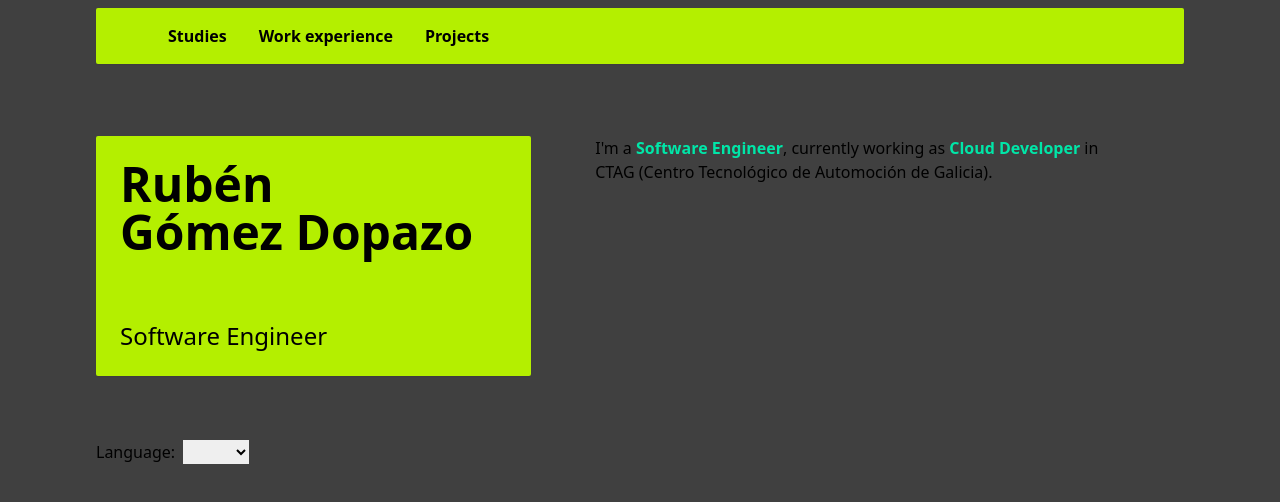
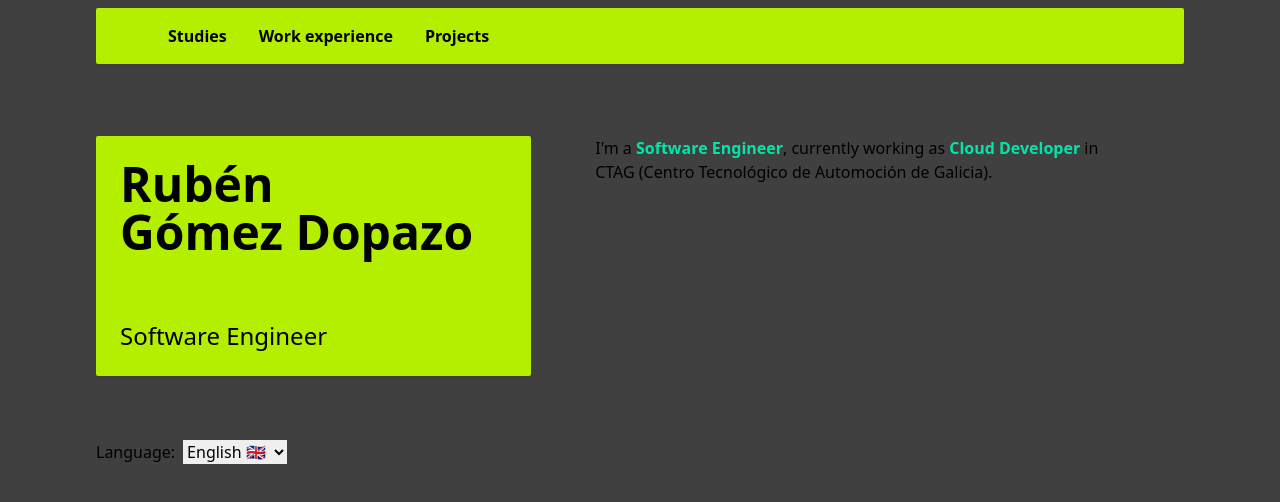
Before and after one commit to Rebun13/old_web, a Vue app: page / in a window 1280 px wide. Shown: the top 502 px of the page. Built offline with nearby package versions, Linux system fonts and the light colour scheme.

Commit message:
Trying to change language Select function is not working Ruben Gomez Dopazo

```diff
--- a/src/App.vue
+++ b/src/App.vue
@@ -1,7 +1,5 @@
 <script setup>
-import { ref } from 'vue'
-
-const language = ref('')
+import Translate from './components/Translate.vue';
 </script>
 
 <template>
@@ -38,13 +36,7 @@ const language = ref('')
       </div>
     </div>
   </div>
-  <div class="ml-24 mr-24 flex flex-auto">
-    <label for="lang-selector" class="pr-2 text-white">{{ $t('language') }}:</label>
-    <select id="lang-selector" name="lang-selector" class="bg-slate-300/80" v-model="language">
-      <option value="EN" selected>EN 🇬🇧</option>
-      <option value="ES">ES 🇪🇸</option>
-    </select>
-  </div>
+  <Translate/>
 </template>
 
 <style scoped>
--- /dev/null
+++ b/src/components/Translate.vue
@@ -0,0 +1,25 @@
+<script setup>
+  import { ref } from 'vue'
+  import { i18n } from '@/plugins/i18n';
+
+  const language = ref('en')
+  const languages = ref([
+    {language: 'en', title: 'English', flag: '🇬🇧'},
+    {language: 'es', title: 'Español', flag: '🇪🇸'}
+  ])
+
+  console.log("Init: " + i18n.locale + "; " + i18n.messages)
+
+  function changeLocale() {
+    i18n.locale = language.value
+    console.log("Change: " + i18n.locale + "; " + i18n.messages)
+  }
+</script>
+<template>
+  <div class="ml-24 mr-24 flex flex-auto">
+    <label for="lang-selector" class="pr-2 text-white">{{ $t('language') }}:</label>
+    <select id="lang-selector" name="lang-selector" class="bg-secondary/80" v-model="language" @change="changeLocale">
+      <option v-for="item in languages" :value="item.language">{{ item.title }} {{ item.flag }}</option>
+    </select>
+  </div>
+</template>
--- a/src/main.js
+++ b/src/main.js
@@ -1,17 +1,10 @@
 import { createApp } from 'vue'
-import { createI18n } from 'vue-i18n'
 
 import App from './App.vue'
-import { messages } from './plugins/i18n.js'
+import { i18n } from './plugins/i18n'
 import './assets/main.css'
 
 const app = createApp(App)
-const i18n = createI18n({
-    warnHtmlInMessage: 'off',
-    locale: 'en',
-    fallbackLocale: 'es',
-    messages
-})
 
 app.use(i18n)
 app.mount('#app')
--- a/src/plugins/i18n.js
+++ b/src/plugins/i18n.js
@@ -1,4 +1,6 @@
-export const messages = {
+import { createI18n } from 'vue-i18n';
+
+const messages = {
     'en': {
         myName: 'Rubén',
         mySurname: 'Gómez Dopazo',
@@ -22,3 +24,10 @@ export const messages = {
         language: 'Idioma'
     }
 }
+
+export const i18n = createI18n({
+    warnHtmlInMessage: false,
+    locale: 'en',
+    fallbackLocale: 'es',
+    messages
+})
```
